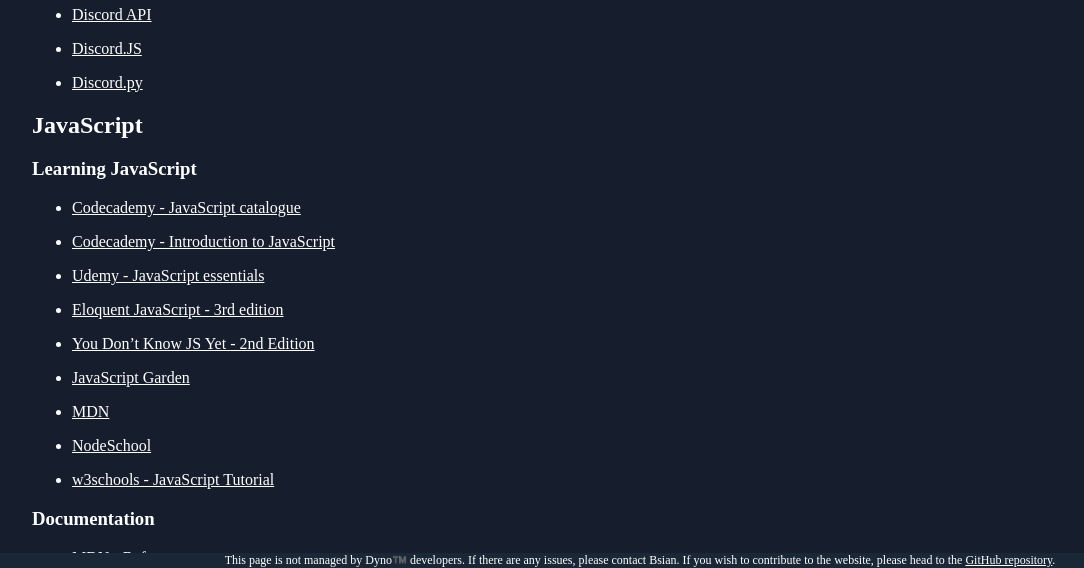
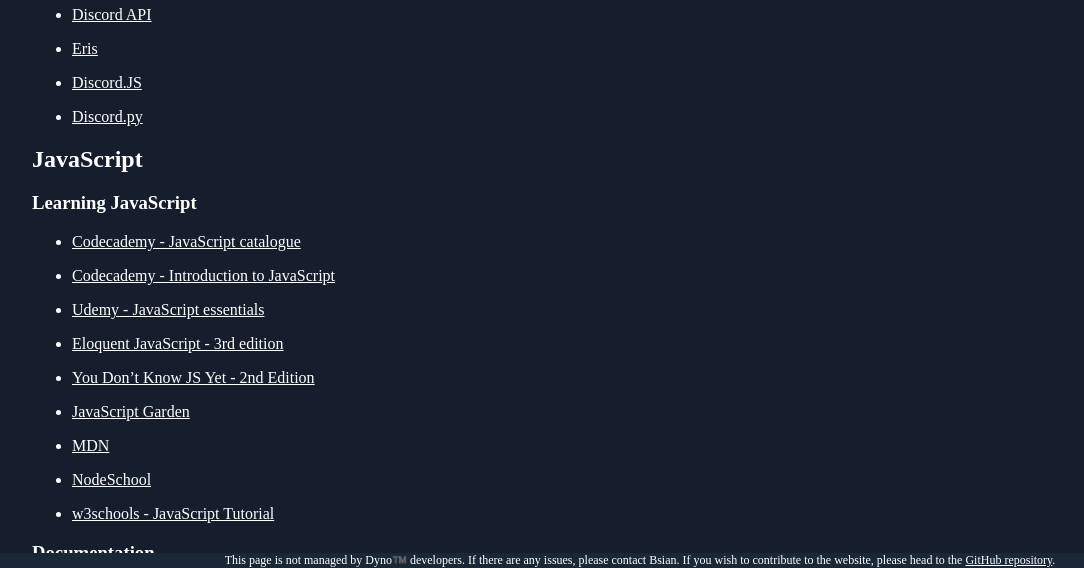
Before and after one commit to bsian03/Dyno-Code-Talk, a Jekyll site: the page built from resources/index.md, in a window 1280 px wide and 900 px high, cut to the strip 332-900 px from the top of the window. Shown: the whole strip, without its empty margins (0-1084 px from the left). Built offline with Jekyll 4.4.1, drawn with Linux system fonts in a browser that asks for light colours; nearby versions of some CDN libraries; some web fonts are replaced; our own code applies the rules of GitHub Pages for plain Markdown files; library files that are not in the unit come from our copies.

Commit message:
Add Eris invite link

```diff
--- a/resources/index.md
+++ b/resources/index.md
@@ -6,6 +6,8 @@ Do you need help with something code related? Here are some resources that may b
   - [Official Discord Developers](https://discord.gg/discord-developers)
 
   - [Discord API](https://discord.gg/discord-api)
+
+  - [Eris](https://discord.gg/eris)
 
   - [Discord.JS](https://discord.gg/bRCvFy9)
 
```
